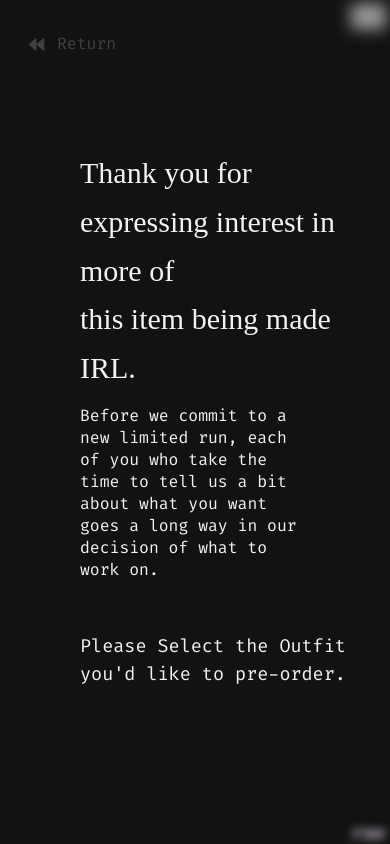
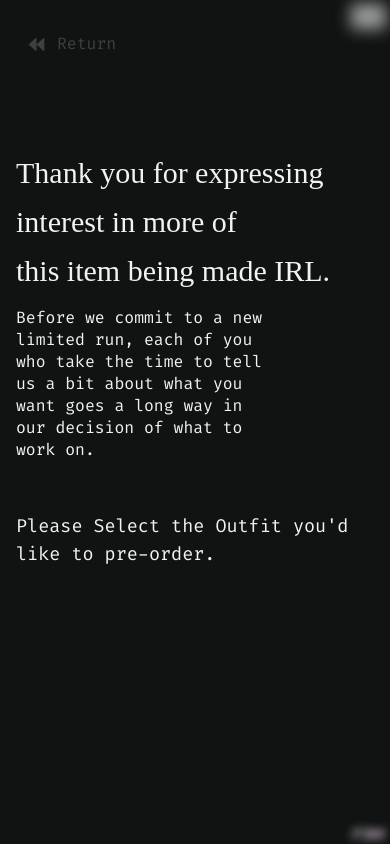
Before and after one commit to F3Manifesto/homeport-website, a Next.js app: page /pre-order in a window 390 px wide. Shown: the top 844 px of the page. Built offline with nearby package versions, Linux system fonts and the light colour scheme; grey boxes are pictures that could not be loaded; a web font is replaced by a local one; what @rainbow-me/rainbowkit, wagmi would draw is missing.

Commit message:
pre-order

```diff
--- a/pages/pre-order.tsx
+++ b/pages/pre-order.tsx
@@ -49,20 +49,20 @@ const PreOrder: NextPage = (): JSX.Element => {
               Return
             </div>
           </Link>
-          <div className="relative row-start-2 h-fit w-fit justify-center pt-20 pl-20 pr-8">
+          <div className="relative row-start-2 h-fit w-fit justify-self-center sm:justify-self-start pr-4 pl-4 pt-20 sm:pl-20 sm:pr-8">
             <div className="text-offWhite font-firaB text-3xl leading-relaxed">
               Thank you for expressing interest in more of <br />
               this item being made IRL.
             </div>
           </div>
-          <div className="relative row-start-3 h-fit w-fit justify-center pl-20">
+          <div className="relative row-start-3 h-fit w-fit justify-self-center sm:justify-self-start pl-4 sm:pl-20">
             <div className="font-fira text-base text-offWhite leading-snug relative w-[70%]">
               Before we commit to a new limited run, each of you who take the
               time to tell us a bit about what you want goes a long way in our
               decision of what to work on.
             </div>
           </div>
-          <div className="relative row-start-4 h-fit w-fit justify-center pl-20 pt-10 pr-8 pb-20">
+          <div className="relative row-start-4 h-fit w-fit justify-self-center sm:justify-self-start sm:pl-20 pt-10 pr-4 pl-4 sm:pr-8 pb-20">
             {order !== "" ? (
               <Form />
             ) : (
```
